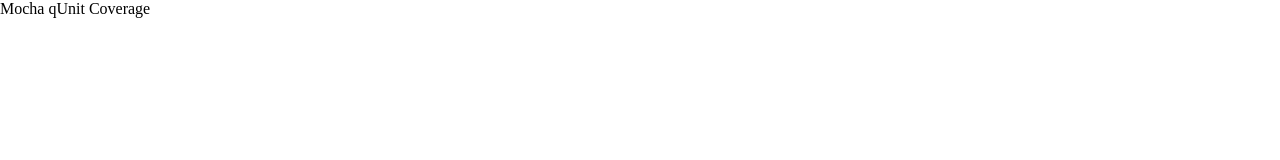
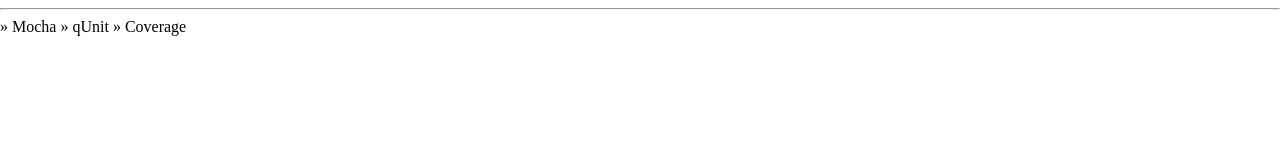
Before and after one commit to ArnaudBuchholz/training-functions-stub, a website: page loader.html in a window 1280 px wide. Drawn offline with Linux system fonts and the light colour scheme.

Commit message:
A little bit of style

```diff
--- a/loader.html
+++ b/loader.html
@@ -6,8 +6,9 @@
         <link rel="stylesheet" href="loader.css" />
     </head>
     <body>
-        <a href="mocha.html" target="_top">Mocha</a>
-        <a href="qunit.html" target="_top">qUnit</a>
-        <a href="tmp/coverage.html" target="_blank">Coverage</a>
+        <hr>
+        <a href="mocha.html" target="_top">&raquo; Mocha</a>
+        <a href="qunit.html" target="_top">&raquo; qUnit</a>
+        <a href="tmp/coverage.html" target="_blank">&raquo; Coverage</a>
     </body>
 </html>
```
